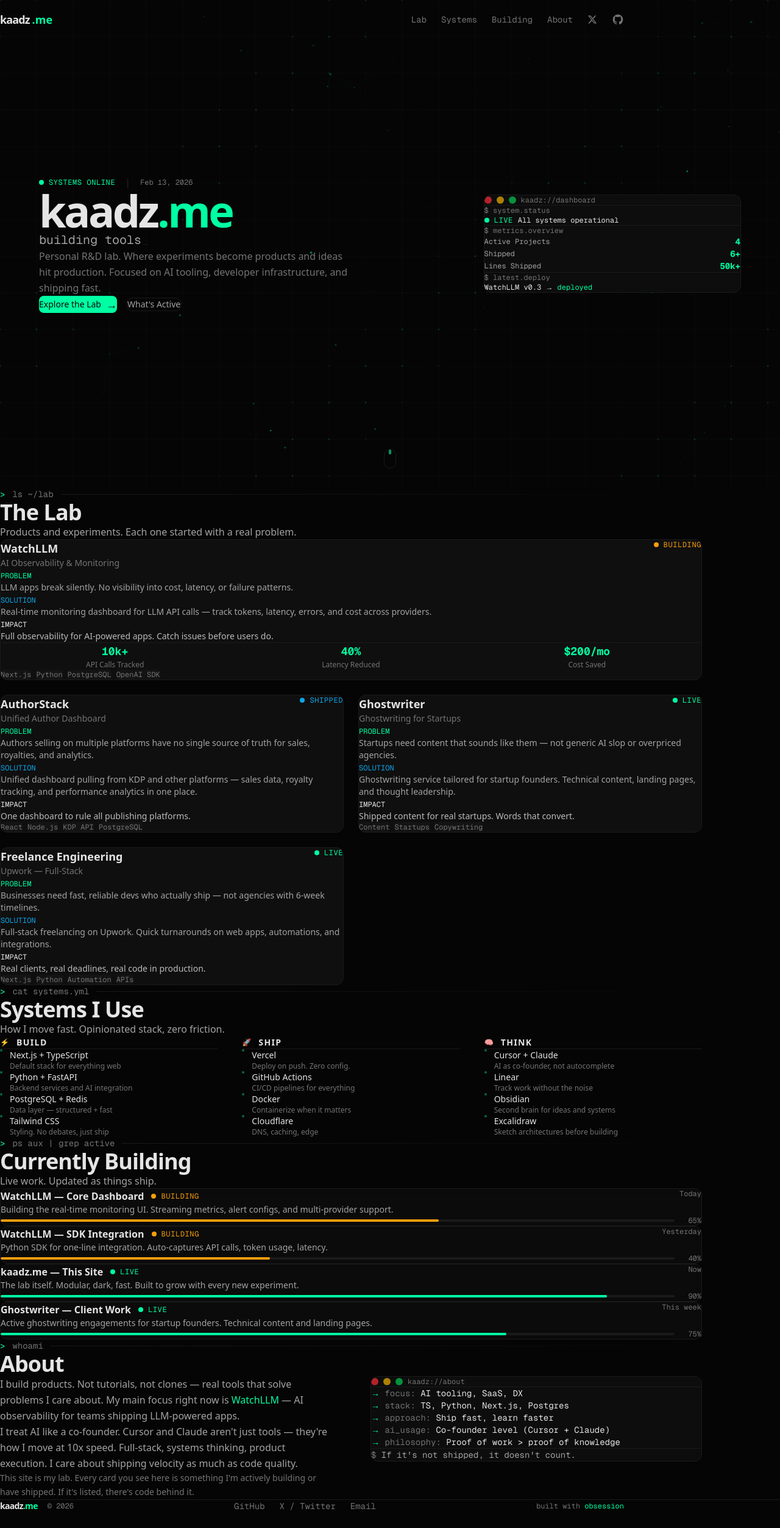
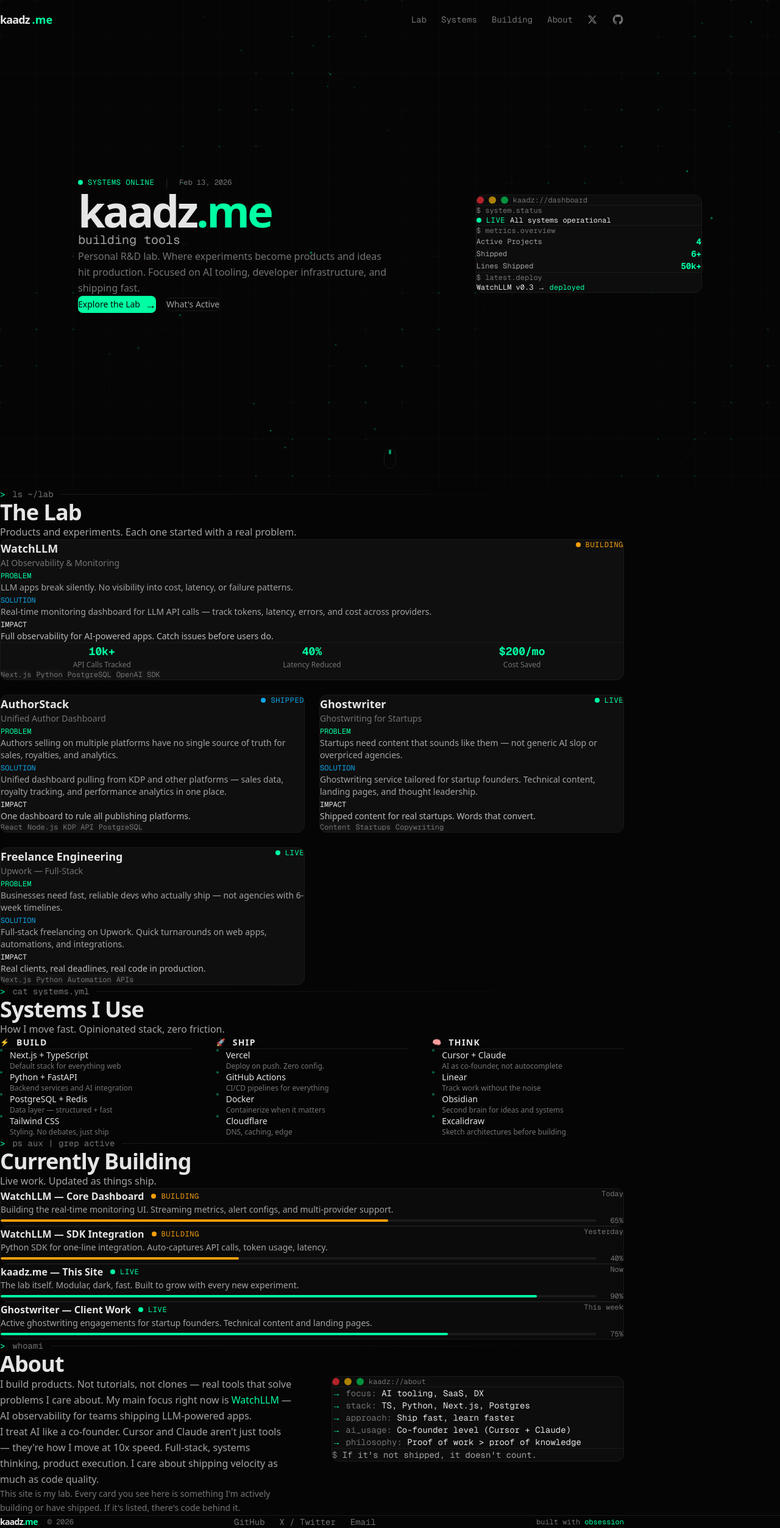
Before and after one commit to kaadipranav/Kaadz, a Next.js app: page / in a window 1280 px wide. Shown: the whole page at 61% size. Before the commit the page ends 2479 px from the top, so only its background shows below. Built offline with nearby package versions, Linux system fonts and the light colour scheme.

Commit message:
Fix horizontal spacing - add breathing room

```diff
--- a/src/components/About.tsx
+++ b/src/components/About.tsx
@@ -5,8 +5,8 @@
 
 export default function About() {
   return (
-    <section id="about" className="relative px-6 py-32 md:py-44">
-      <div className="max-w-6xl mx-auto">
+    <section id="about" className="relative px-8 md:px-12 py-32 md:py-44">
+      <div className="max-w-5xl mx-auto">
         <SectionHeader
           command="whoami"
           title="About"
--- a/src/components/CurrentlyBuilding.tsx
+++ b/src/components/CurrentlyBuilding.tsx
@@ -49,8 +49,8 @@
 
 export default function CurrentlyBuilding() {
   return (
-    <section id="building" className="relative px-6 py-32 md:py-44">
-      <div className="max-w-6xl mx-auto">
+    <section id="building" className="relative px-8 md:px-12 py-32 md:py-44">
+      <div className="max-w-5xl mx-auto">
         <SectionHeader
           command="ps aux | grep active"
           title="Currently Building"
--- a/src/components/Footer.tsx
+++ b/src/components/Footer.tsx
@@ -4,7 +4,7 @@
 
 export default function Footer() {
   return (
-    <footer className="relative px-6 py-12 border-t border-card-border">
+    <footer className="relative px-8 md:px-12 py-12 border-t border-card-border">
       <div className="max-w-5xl mx-auto">
         <div className="flex flex-col md:flex-row items-center justify-between gap-6">
           <div className="flex items-center gap-4">
--- a/src/components/Hero.tsx
+++ b/src/components/Hero.tsx
@@ -12,8 +12,8 @@
 
 export default function Hero() {
   return (
-    <section className="relative min-h-screen flex items-center justify-center px-6">
-      <div className="max-w-6xl w-full mx-auto pt-32">
+    <section className="relative min-h-screen flex items-center justify-center px-8 md:px-12">
+      <div className="max-w-5xl w-full mx-auto pt-32">
         <div className="grid md:grid-cols-5 gap-16 items-center">
           {/* Left — Main content */}
           <div className="md:col-span-3 space-y-10">
--- a/src/components/Navbar.tsx
+++ b/src/components/Navbar.tsx
@@ -31,7 +31,7 @@
           : "bg-transparent"
       }`}
     >
-      <div className="max-w-5xl mx-auto px-6 h-16 flex items-center justify-between">
+      <div className="max-w-5xl mx-auto px-8 md:px-12 h-16 flex items-center justify-between">
         {/* Logo */}
         <a href="#" className="flex items-center gap-1 group">
           <span className="text-lg font-bold tracking-tighter text-foreground group-hover:text-accent transition-colors">
@@ -99,7 +99,7 @@
             exit={{ opacity: 0, height: 0 }}
             className="md:hidden bg-background/95 backdrop-blur-md border-b border-card-border overflow-hidden"
           >
-            <div className="px-6 py-4 space-y-3">
+            <div className="px-8 md:px-12 py-4 space-y-3">
               {navItems.map((item) => (
                 <a
                   key={item.label}
--- a/src/components/Systems.tsx
+++ b/src/components/Systems.tsx
@@ -54,8 +54,8 @@
 
 export default function Systems() {
   return (
-    <section id="systems" className="relative px-6 py-32 md:py-44">
-      <div className="max-w-6xl mx-auto">
+    <section id="systems" className="relative px-8 md:px-12 py-32 md:py-44">
+      <div className="max-w-5xl mx-auto">
         <SectionHeader
           command="cat systems.yml"
           title="Systems I Use"
--- a/src/components/TheLab.tsx
+++ b/src/components/TheLab.tsx
@@ -65,8 +65,8 @@
 
 export default function TheLab() {
   return (
-    <section id="lab" className="relative px-6 py-32 md:py-44">
-      <div className="max-w-6xl mx-auto">
+    <section id="lab" className="relative px-8 md:px-12 py-32 md:py-44">
+      <div className="max-w-5xl mx-auto">
         <SectionHeader
           command="ls ~/lab"
           title="The Lab"
```
